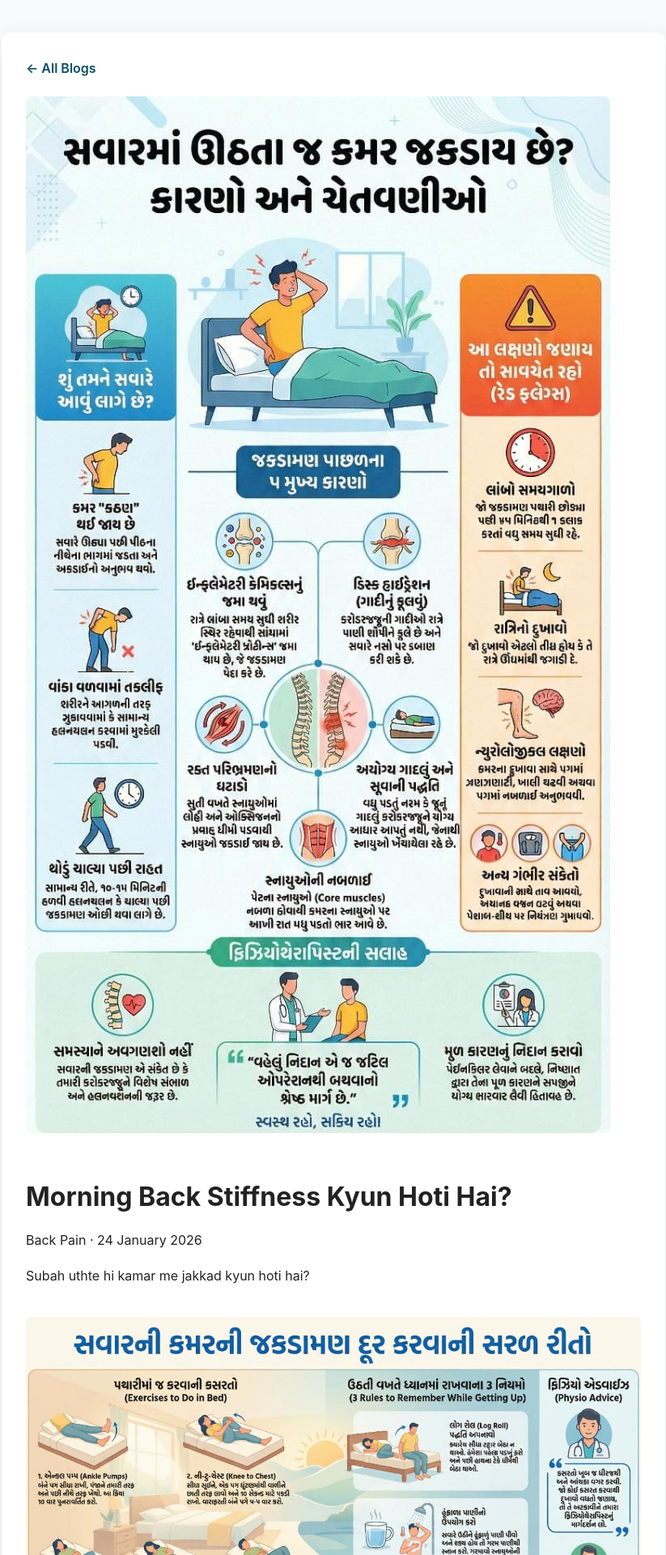
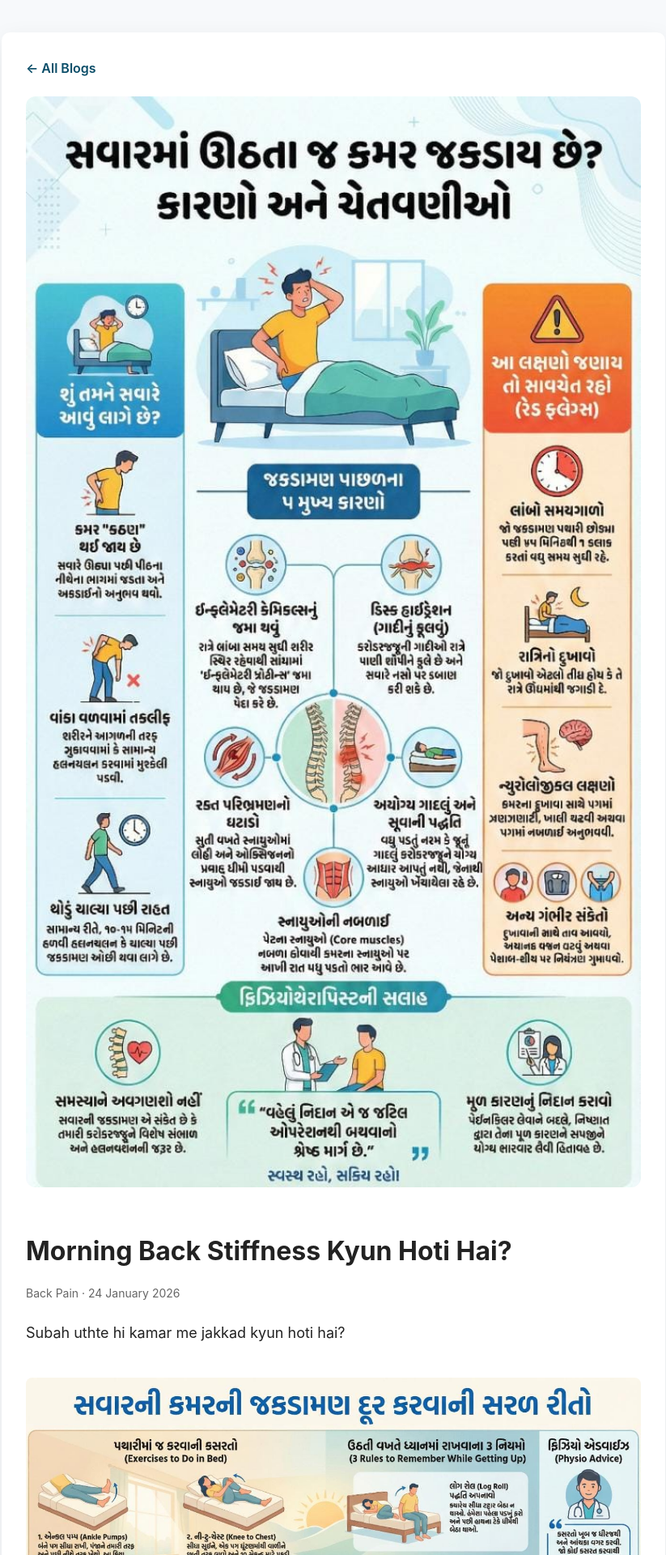
Before and after one commit to JavadMasani/Araogya, a Jekyll site: the page built from _posts/2026-01-24-morning-back-stiffness.md, in a window 1280 px wide. Shown: the top 1920 px of the page at 81% size, without its empty margins (228-1051 px from the left). Built offline with Jekyll 4.4.1, drawn with Linux system fonts in a browser that asks for light colours.

Commit message:
Update style.css

```diff
--- a/assets/style.css
+++ b/assets/style.css
@@ -48,3 +48,57 @@
   font-size: 14px;
   color: #555;
 }
+
+.featured {
+  width: 100%;
+  border-radius: 12px;
+  margin-bottom: 20px;
+}
+
+.meta {
+  color: #666;
+  margin-bottom: 20px;
+  font-size: 14px;
+}
+
+article {
+  font-size: 18px;
+  line-height: 1.9;
+}
+
+.blog-grid {
+  display: grid;
+  grid-template-columns: repeat(auto-fit, minmax(260px, 1fr));
+  gap: 24px;
+}
+
+.card {
+  background: #fff;
+  border-radius: 12px;
+  overflow: hidden;
+  text-decoration: none;
+  color: #000;
+  box-shadow: 0 10px 25px rgba(0,0,0,.08);
+}
+
+.card img {
+  width: 100%;
+  height: 180px;
+  object-fit: cover;
+}
+
+.card-body {
+  padding: 16px;
+}
+
+.share {
+  margin-top: 40px;
+  padding-top: 20px;
+  border-top: 1px solid #eee;
+}
+
+.author {
+  margin-top: 40px;
+  font-size: 14px;
+  color: #555;
+}
```
